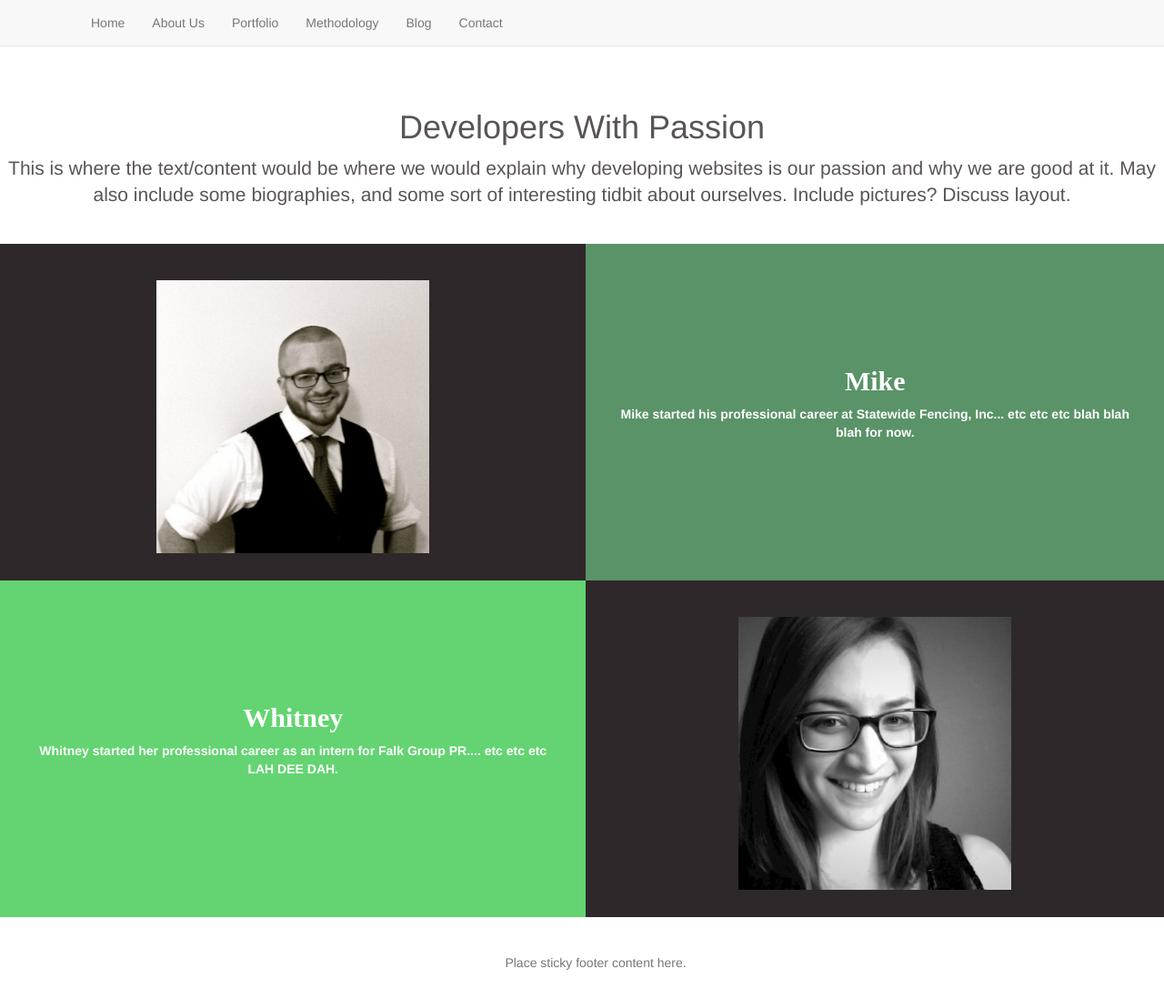
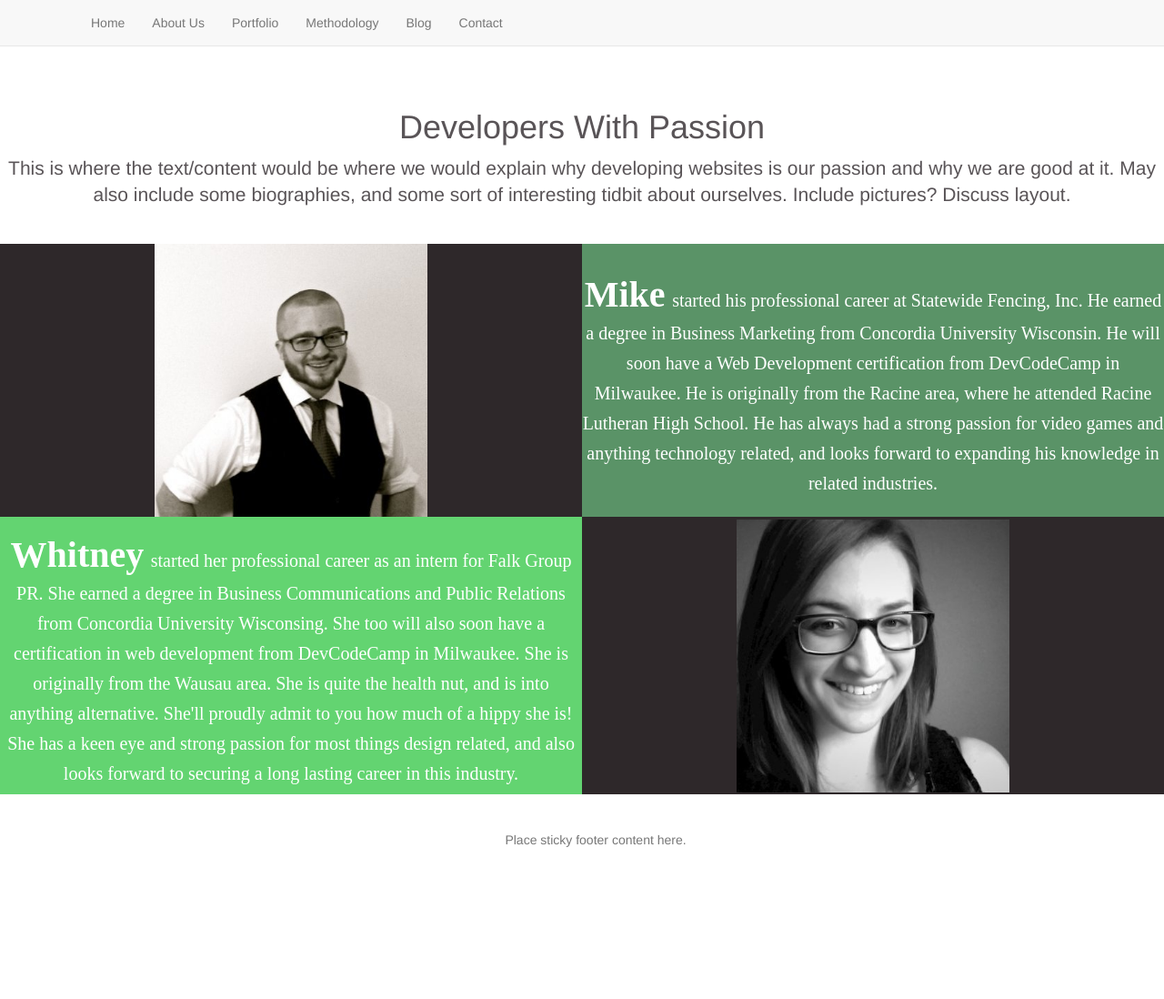
Before and after one commit to WhitneyJoy/WhitneyJoy.github.io, a plain HTML site: page AboutUs.html in a window 1280 px wide. Shown: the whole page at 91% size. After the commit the page ends 963 px from the top, so only its background shows below. Drawn offline with nearby package versions, Linux system fonts and the light colour scheme.

Commit message:
finished About Us page, started Methodology

```diff
--- a/AboutUs.html
+++ b/AboutUs.html
@@ -54,29 +54,24 @@
       <br>
 
       <div class="table-responsive">
-        <table style="width:100%">
+        <table align="center" style="width:100%">
           <tr>
-          <th>
-            <br><br>
+          <th style="width:50%">
             <img alt="Mikes Professional Picture" src=
             "images/mikeProfessional.jpg" style="width:300px;height:300px;">
           </th>
           <th class="bgcRussianGreen">
-            <h2 class="verdanaItalicFont"><strong>Mike</strong></h2>
-            <p>Mike started his professional career at Statewide Fencing, Inc... etc
-            etc etc blah blah blah for now.</p>
+            <h2 class="verdanaItalicFont"> <strong class="largeFont">Mike</strong>
+            <span class="smallFont">started his professional career at Statewide Fencing, Inc. He earned a degree in Business Marketing from Concordia University Wisconsin. He will soon have a Web Development certification from DevCodeCamp in Milwaukee. He is originally from the Racine area, where he attended Racine Lutheran High School. He has always had a strong passion for video games and anything technology related, and looks forward to expanding his knowledge in related industries.</span></h2>
           </th>
           </tr>
           <tr>
           <th class="bgcPastelGreen">
-            <h2 class="georgiaItalicFont"><strong>Whitney</strong></h2>
-            <p>Whitney started her professional career as an intern for Falk Group
-            PR.... etc etc etc LAH DEE DAH.</p>
+            <h2 class="georgiaItalicFont"><strong class="largeFont">Whitney</strong> <span class="smallFont">started her professional career as an intern for Falk Group PR. She earned a degree in Business Communications and Public Relations from Concordia University Wisconsing. She too will also soon have a certification in web development from DevCodeCamp in Milwaukee. She is originally from the Wausau area. She is quite the health nut, and is into anything alternative. She'll proudly admit to you how much of a hippy she is! She has a keen eye and strong passion for most things design related, and also looks forward to securing a long lasting career in this industry.</span></h2>
           </th>
-          <th>
-            <br><br>
+          <th style="width:50%">
             <img alt="Whits Professional Picture"
-            src="images/whitneyProfessional.jpg" style="width:300px;height:300px;">
+            src="images/whitneyProfessional.jpg" style="width:300px;height:300px%;">
           </th>
           </tr>
         </table>
--- a/css/AboutUsStyleSheet.css
+++ b/css/AboutUsStyleSheet.css
@@ -1,3 +1,9 @@
 body {
 	background-color: white;
 }
+.smallFont {
+	font-size: 20px;
+}
+.largeFont {
+	font-size: 40px;
+}
--- a/ourstyles.css
+++ b/ourstyles.css
@@ -13,9 +13,7 @@ table, th, td {
 	background-color: #2E282A;
 }
 th, td {
-	padding-bottom: 30px;
-	padding-right: 30px;
-	padding-left: 30px;
+	padding-bottom: 0px;
 }
 
 .largerfont {
```
Also changed, not shown: Methodology.html (+12 -8 lines), css/methodologyStyleSheet.css (added, +11 -0 lines).
